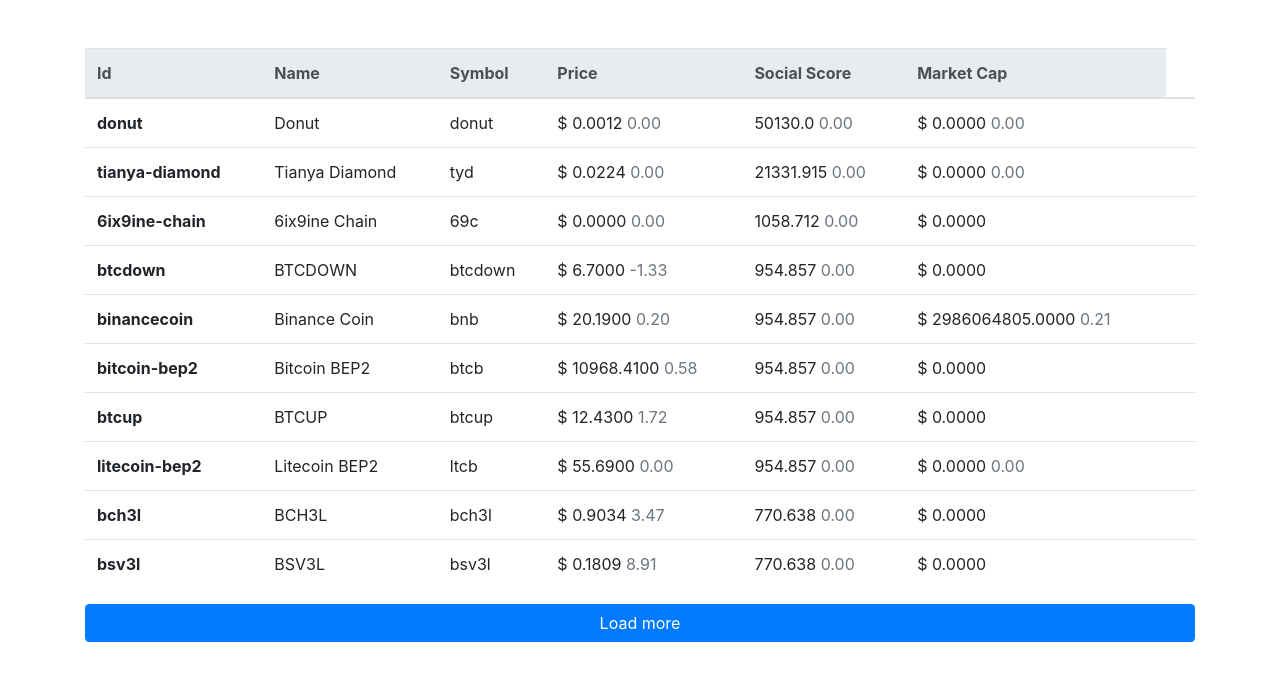
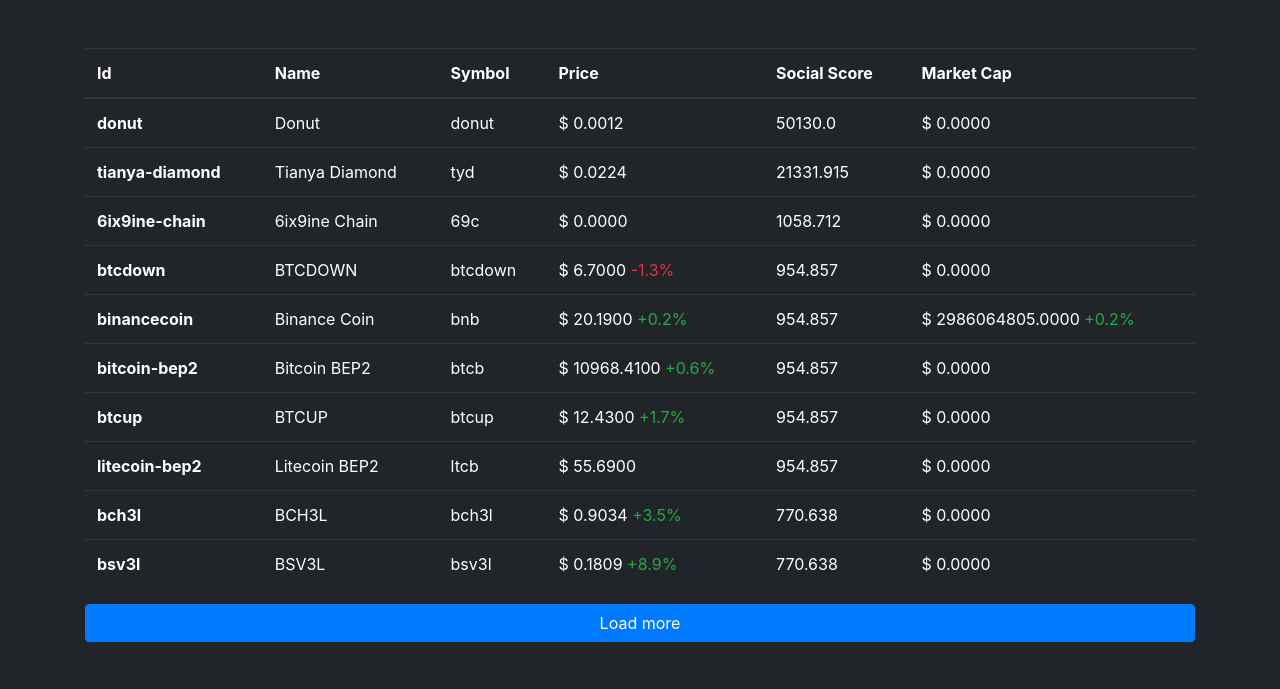
Before and after one commit to Sanmonsua/crypto-dashboard, a Django app: page / in a window 1280 px wide. Shown: the top 689 px of the page. Run offline with Django 3.2, Linux system fonts and the light colour scheme; data comes from the database, SQL or seed files in the repository; both versions use the stored data as it was after the commit; parts of the project's set-up code (start-up, migrations or seed data) failed here and were passed over; some libraries are stand-ins or nearby versions.

Commit message:
Add : style to change percentages

```diff
--- a/coins/static/coins/js/index.js
+++ b/coins/static/coins/js/index.js
@@ -3,6 +3,9 @@ document.addEventListener('DOMContentLoaded', () =>{
   document.querySelector('#load-more-btn').onclick = function () {
     const request = new XMLHttpRequest();
     request.open('POST', 'load_coins');
+
+    const x = pageXOffset;
+    const y = pageYOffset;
 
     const page = this.dataset.page;
 
@@ -17,7 +20,7 @@ document.addEventListener('DOMContentLoaded', () =>{
       }
 
       document.querySelector('#coins-table').innerHTML += data.coins_html;
-
+      scrollTo(x, y);
 
     }
 
--- a/coins/templates/coins/coins.html
+++ b/coins/templates/coins/coins.html
@@ -1,13 +1,31 @@
-<tbody>
+<div>
   {% for coin in coins %}
   <tr>
     <th scope="row">{{coin.id}}</th>
     <td>{{coin.name}}</td>
     <td>{{coin.symbol}}</td>
-    <td>$ {{coin.price|floatformat:4}} <span class="text-muted">{{coin.price_change|floatformat:2}}</span></td>
-    <td>{{coin.social_score}} <span class="text-muted">{{coin.social_score_change|floatformat:2}}</span></td>
-    <td>$ {{coin.market_cap|floatformat:4}} <span class="text-muted">{{coin.market_cap_change|floatformat:2}}</span></td>
-    <td></td>
+    <td>$ {{coin.price|floatformat:4}}
+      {% if coin.price_change > 0 %}
+        <span class="text-success">+{{coin.price_change|floatformat:1}}%</span>
+      {% elif coin.price_change < 0 %}
+        <span class="text-danger">{{coin.price_change|floatformat:1}}%</span>
+      {% endif %}
+    </td>
+    <td>{{coin.social_score}}
+      {% if coin.social_score_change > 0 %}
+        <span class="text-success">+{{coin.social_score_change|floatformat:1}}%</span>
+      {% elif coin.social_score_change < 0 %}
+        <span class="text-danger">{{coin.social_score_change|floatformat:1}}%</span>
+      {% endif %}
+    </td>
+    <td>$ {{coin.market_cap|floatformat:4}}
+      {% if coin.market_cap_change > 0 %}
+        <span class="text-success">+{{coin.market_cap_change|floatformat:1}}%</span>
+      {% elif coin.market_cap_change < 0 %}
+        <span class="text-danger">{{coin.market_cap_change|floatformat:1}}%</span>
+      {% endif %}
+    </td>
+
   </tr>
   {% endfor %}
-</tbody>
+</div>
--- a/coins/templates/coins/index.html
+++ b/coins/templates/coins/index.html
@@ -10,13 +10,18 @@
       // To be used for making AJAX requests in script.js
       window.CSRF_TOKEN = "{{ csrf_token }}";
   </script>
+  <style media="screen">
+    body{
+      background-color: #212529;
+    }
+  </style>
   <script src="{% static 'coins/js/index.js' %}" charset="utf-8"></script>
 </head>
 
 <body>
   <div class="container py-5" >
-    <table class="table" id="coins-table">
-      <thead class="thead-light">
+    <table class="table table-dark" id="coins-table">
+      <thead class="thead-dark">
         <tr>
           <th>Id</th>
           <th>Name</th>
```
Also changed, not shown: db.sqlite3.
